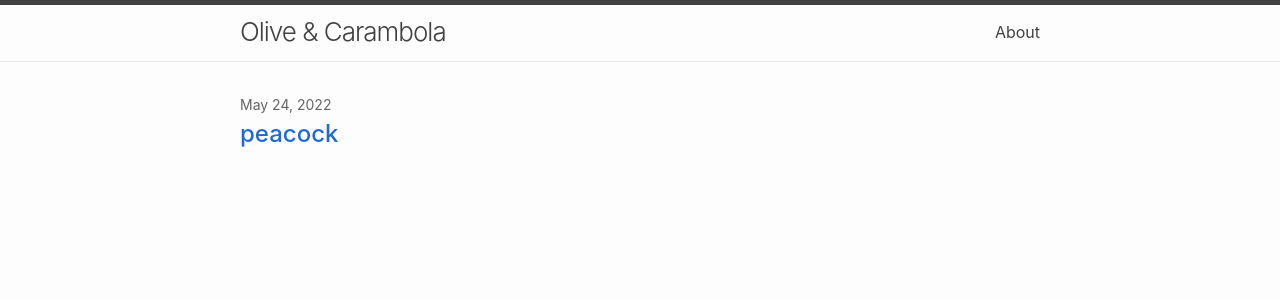
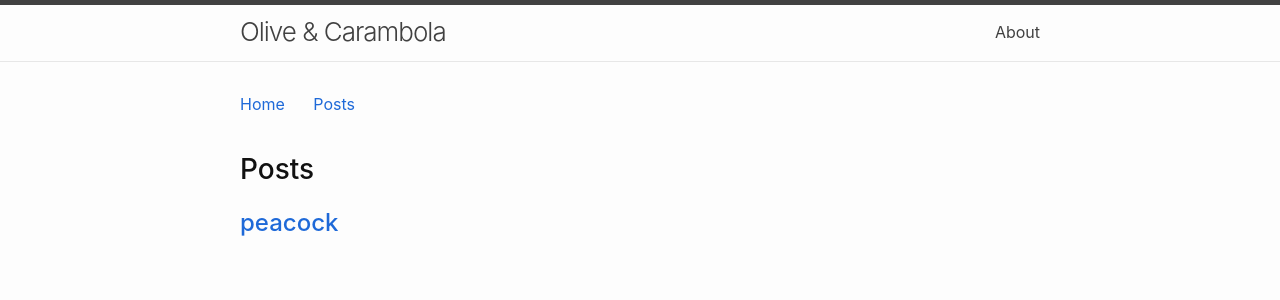
Before and after one commit to olivecarambola/coda, a Jekyll site: the page built from index.md, in a window 1280 px wide. Shown: the top 300 px of the page. Built offline with Jekyll 4.4.1, drawn with Linux system fonts in a browser that asks for light colours.

Commit message:
Update home.html

```diff
--- a/_layouts/home.html
+++ b/_layouts/home.html
@@ -3,12 +3,13 @@ layout: base
 ---
 
 <div class="home">
-  {%- if page.title -%}
-    <h1 class="page-heading">{{ page.title }}</h1>
-  {%- endif -%}
+
+  <nav class="page-nav" style="margin-bottom: 2rem;">
+    <a href="{{ '/' | relative_url }}" style="margin-right: 1.5rem;">Home</a>
+    <a href="#posts-section">Posts</a>
+  </nav>
 
   {{ content }}
-
 
   {% if site.paginate %}
     {% assign posts = paginator.posts %}
@@ -16,16 +17,11 @@ layout: base
     {% assign posts = site.posts %}
   {% endif %}
 
-
   {%- if posts.size > 0 -%}
-    {%- if page.list_title -%}
-      <h2 class="post-list-heading">{{ page.list_title }}</h2>
-    {%- endif -%}
+    <h2 id="posts-section" class="post-list-heading">Posts</h2>
     <ul class="post-list">
-      {%- assign date_format = site.minima.date_format | default: "%b %-d, %Y" -%}
       {%- for post in posts -%}
       <li>
-        <span class="post-meta">{{ post.date | date: date_format }}</span>
         <h3>
           <a class="post-link" href="{{ post.url | relative_url }}">
             {{ post.title | escape }}
```
